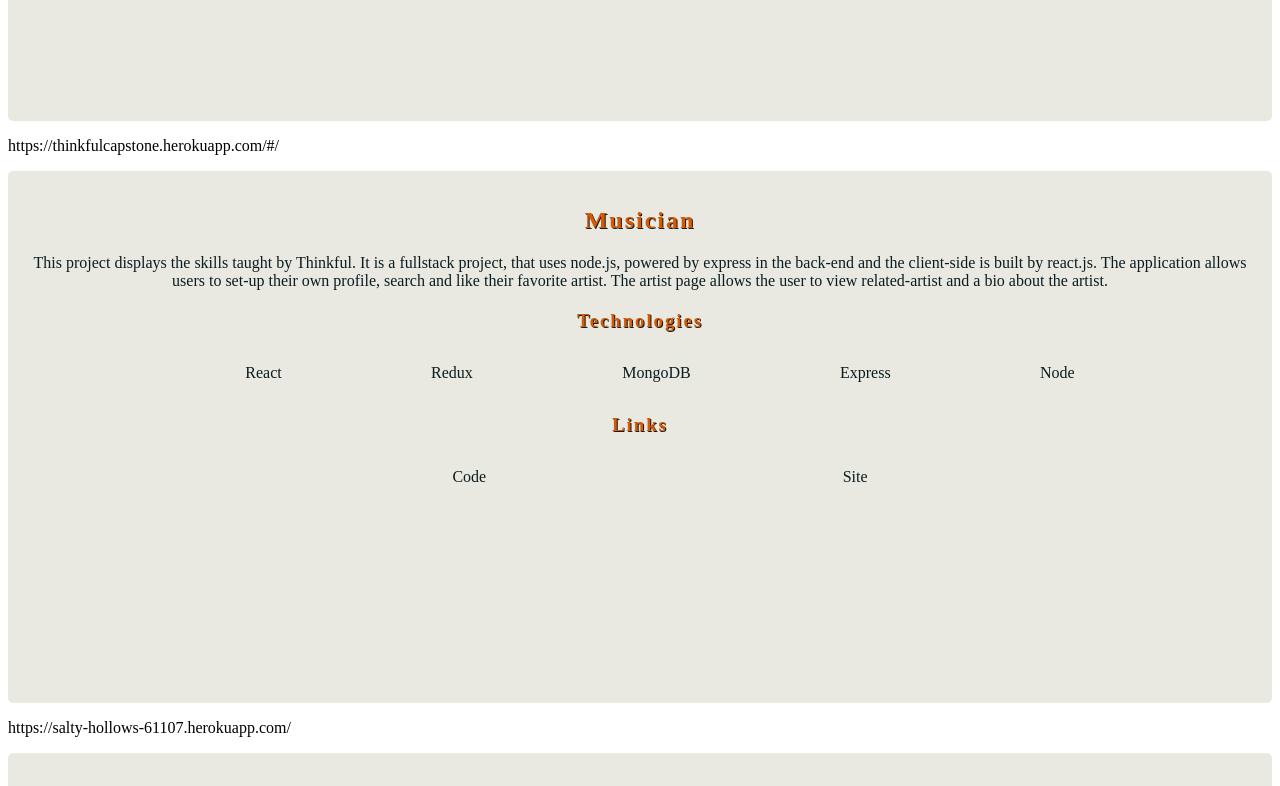
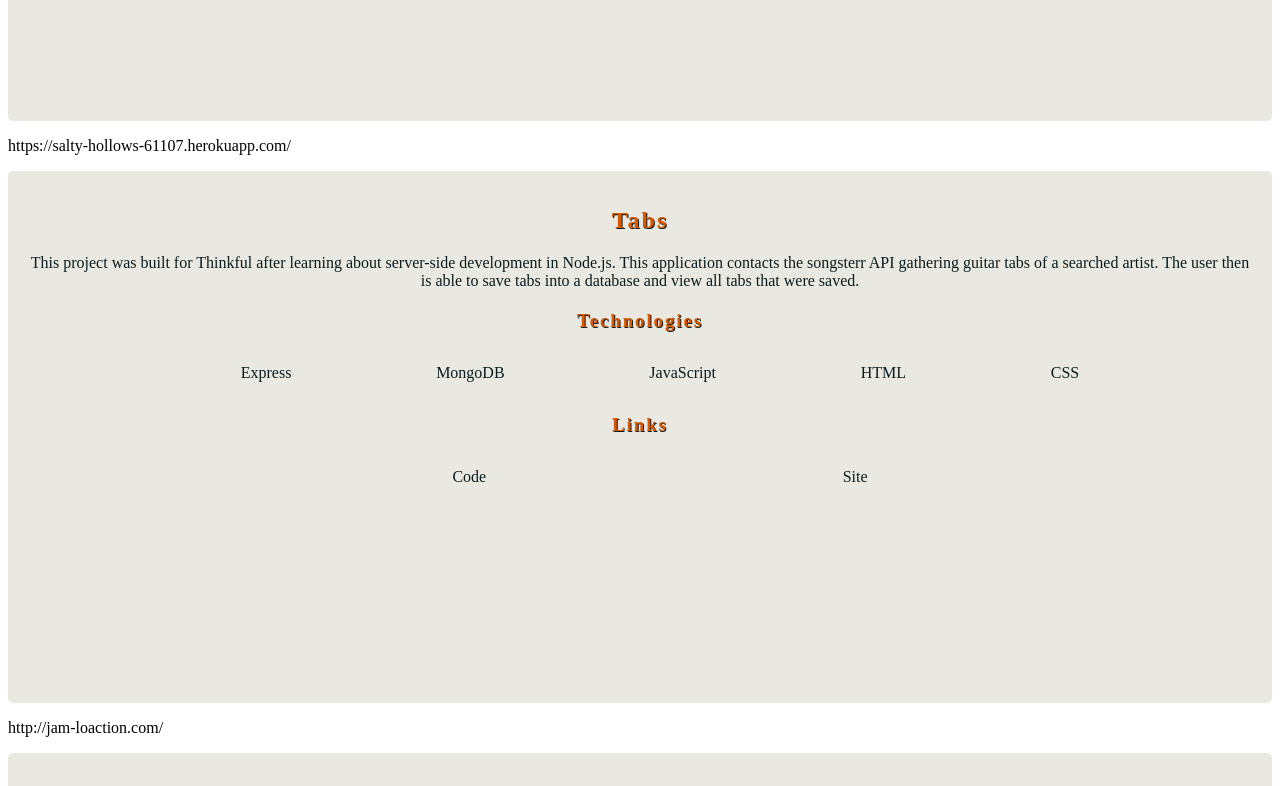
Before and after one commit to b-ellis/bradandbutter, a Gatsby site: page /projects in a window 1280 px wide. Shown: the part 780-1566 px from the top of the page. Built offline with nearby package versions, Linux system fonts and the light colour scheme; Gatsby itself is replaced by a stand-in of ours.

Commit message:
project removed

```diff
--- a/src/pages/projects.js
+++ b/src/pages/projects.js
@@ -14,12 +14,6 @@ export default class Projects extends Component {
         urlLink='https://grateful-cooking.herokuapp.com/'
         gitLink='https://github.com/b-ellis/Cook'
         tech={['React', 'Meteor', 'MongoDB', 'Node']}/>
-        <Screen
-        title='Musician'
-        about='This project displays the skills taught by Thinkful. It is a fullstack project, that uses node.js, powered by express in the back-end and the client-side is built by react.js. The application allows users to set-up their own profile, search and like their favorite artist. The artist page allows the user to view related-artist and a bio about the artist.'
-        urlLink='https://thinkfulcapstone.herokuapp.com/#/'
-        gitLink='https://github.com/b-ellis/Fullstack-capstone'
-        tech={['React', 'Redux', 'MongoDB', 'Express', 'Node']}/>
         <Screen
         title='Tabs'
         about='This project was built for Thinkful after learning about server-side development in Node.js. This application contacts the songsterr API gathering guitar tabs of a searched artist. The user then is able to save tabs into a database and view all tabs that were saved.'
```
Also changed, not shown: src/layouts/index.js (+5 -5 lines), 1 other file.
